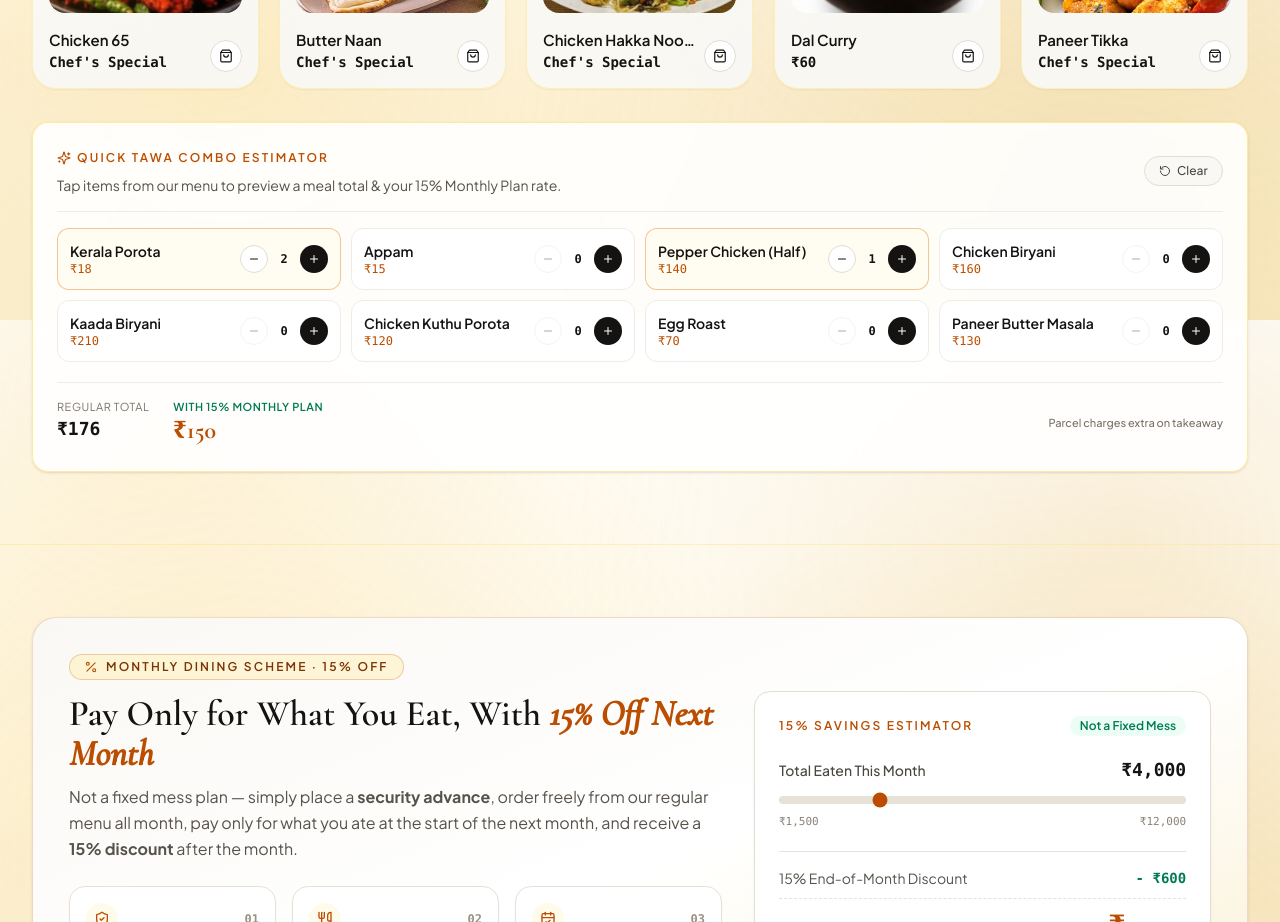
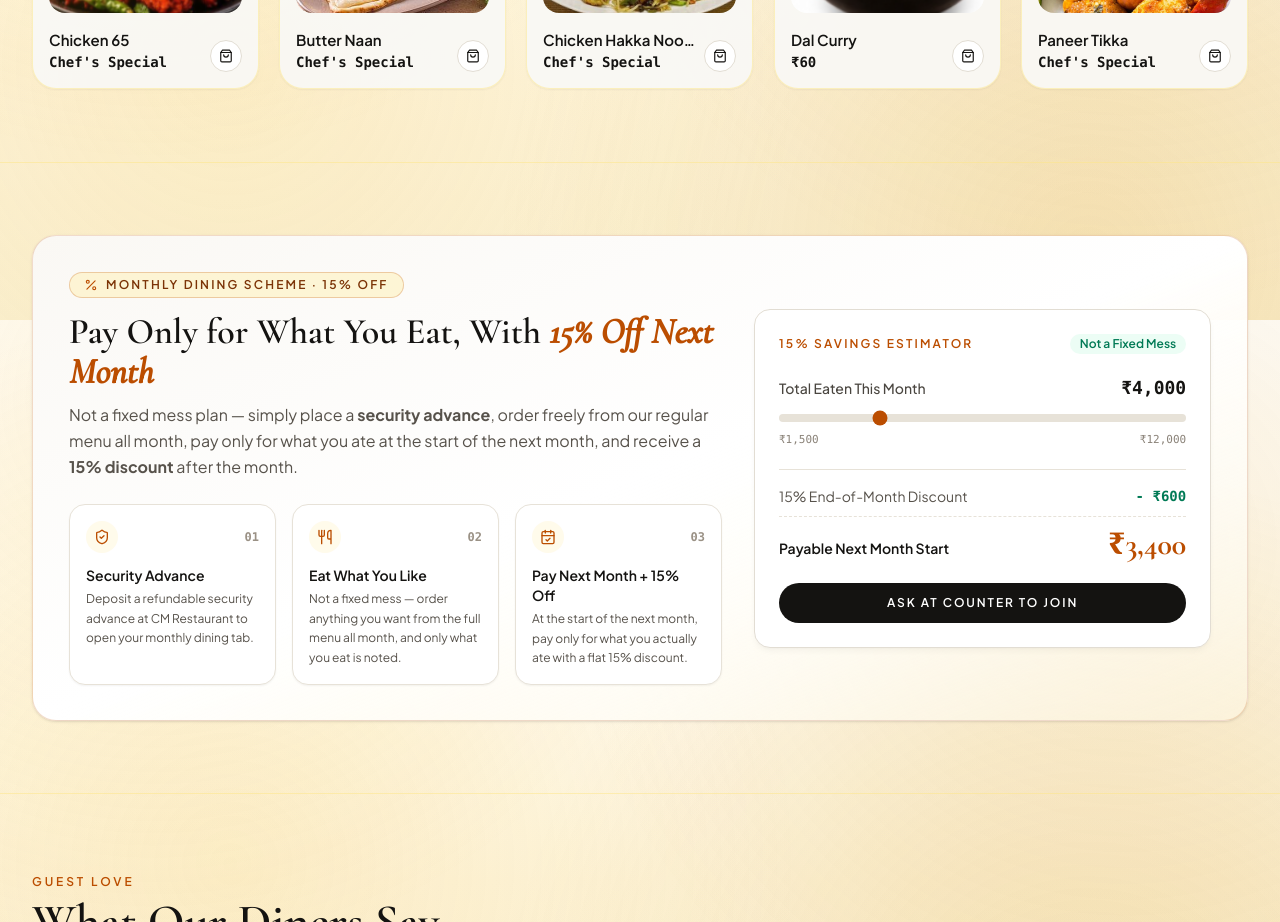
Before and after one commit to Azeez-333/restaurant, a React (Vite) app: page / in a window 1280 px wide. Shown: the part 6080-7002 px from the top of the page. Built offline with nearby package versions, Linux system fonts and the light colour scheme.

Commit message:
Remove Quick Tawa Combo Estimator

```diff
--- a/src/components/ComboBuilder.tsx
+++ /dev/null
@@ -1,137 +0,0 @@
-import { useState } from 'react';
-import { Minus, Plus, RotateCcw, Sparkles } from 'lucide-react';
-import { Magnetic } from './Magnetic';
-
-interface ComboItem {
-  id: string;
-  name: string;
-  price: number;
-}
-
-const COMBO_ITEMS: ComboItem[] = [
-  { id: 'kerala-porota', name: 'Kerala Porota', price: 18 },
-  { id: 'appam', name: 'Appam', price: 15 },
-  { id: 'pepper-chicken', name: 'Pepper Chicken (Half)', price: 140 },
-  { id: 'chicken-biryani', name: 'Chicken Biryani', price: 160 },
-  { id: 'kaada-biryani', name: 'Kaada Biryani', price: 210 },
-  { id: 'kuthu-porota', name: 'Chicken Kuthu Porota', price: 120 },
-  { id: 'egg-roast', name: 'Egg Roast', price: 70 },
-  { id: 'paneer-butter', name: 'Paneer Butter Masala', price: 130 },
-];
-
-export function ComboBuilder() {
-  const [counts, setCounts] = useState<Record<string, number>>({
-    'kerala-porota': 2,
-    'pepper-chicken': 1,
-  });
-
-  const updateCount = (id: string, delta: number) => {
-    setCounts((prev) => {
-      const next = Math.max(0, (prev[id] || 0) + delta);
-      return { ...prev, [id]: next };
-    });
-  };
-
-  const total = COMBO_ITEMS.reduce(
-    (sum, item) => sum + item.price * (counts[item.id] || 0),
-    0
-  );
-  const discounted = Math.round(total * 0.85);
-
-  return (
-    <div className="mt-8 rounded-2xl border border-amber-200/80 bg-white/90 p-5 shadow-sm backdrop-blur-xs sm:p-6">
-      <div className="flex flex-wrap items-center justify-between gap-3 border-b border-[#EFECE6] pb-4">
-        <div>
-          <div className="inline-flex items-center gap-1.5 text-xs font-semibold uppercase tracking-[0.18em] text-amber-700">
-            <Sparkles className="h-3.5 w-3.5" />
-            Quick Tawa Combo Estimator
-          </div>
-          <p className="mt-1 text-xs text-[#57524B] sm:text-sm">
-            Tap items from our menu to preview a meal total &amp; your 15% Monthly Plan rate.
-          </p>
-        </div>
-
-        <Magnetic strength={0.3}>
-          <button
-            type="button"
-            onClick={() => setCounts({})}
-            className="inline-flex items-center gap-1.5 rounded-full border border-[#E2DDD3] bg-[#FAF8F5] px-3.5 py-1.5 text-xs font-medium text-[#4A4640] transition-colors hover:border-amber-700 hover:text-amber-700"
-          >
-            <RotateCcw className="h-3 w-3" />
-            Clear
-          </button>
-        </Magnetic>
-      </div>
-
-      <div className="mt-4 grid gap-2.5 sm:grid-cols-2 lg:grid-cols-4">
-        {COMBO_ITEMS.map((item) => {
-          const qty = counts[item.id] || 0;
-          return (
-            <div
-              key={item.id}
-              className={`flex items-center justify-between rounded-xl border p-3 transition-colors ${
-                qty > 0
-                  ? 'border-amber-600/40 bg-amber-50/50'
-                  : 'border-[#EFECE6] bg-white'
-              }`}
-            >
-              <div className="min-w-0 pr-2">
-                <p className="truncate text-xs font-semibold text-[#141311] sm:text-sm">
-                  {item.name}
-                </p>
-                <p className="font-mono text-xs text-amber-700">₹{item.price}</p>
-              </div>
-
-              <div className="flex shrink-0 items-center gap-1.5">
-                <button
-                  type="button"
-                  onClick={() => updateCount(item.id, -1)}
-                  disabled={qty === 0}
-                  aria-label={`Remove ${item.name}`}
-                  className="flex h-7 w-7 items-center justify-center rounded-full border border-[#E2DDD3] bg-white text-[#141311] transition-colors hover:border-amber-700 disabled:opacity-35"
-                >
-                  <Minus className="h-3 w-3" />
-                </button>
-                <span className="w-5 text-center font-mono text-xs font-semibold text-[#141311]">
-                  {qty}
-                </span>
-                <button
-                  type="button"
-                  onClick={() => updateCount(item.id, 1)}
-                  aria-label={`Add ${item.name}`}
-                  className="flex h-7 w-7 items-center justify-center rounded-full bg-[#141311] text-white transition-colors hover:bg-amber-700"
-                >
-                  <Plus className="h-3 w-3" />
-                </button>
-              </div>
-            </div>
-          );
-        })}
-      </div>
-
-      <div className="mt-5 flex flex-wrap items-center justify-between gap-4 border-t border-[#EFECE6] pt-4">
-        <div className="flex items-baseline gap-6">
-          <div>
-            <span className="block text-[11px] uppercase tracking-wider text-[#7A736A]">
-              Regular Total
-            </span>
-            <span className="font-mono text-lg font-semibold text-[#141311]">
-              ₹{total.toLocaleString('en-IN')}
-            </span>
-          </div>
-          <div>
-            <span className="block text-[11px] font-semibold uppercase tracking-wider text-emerald-700">
-              With 15% Monthly Plan
-            </span>
-            <span className="font-display text-2xl font-bold text-amber-700">
-              ₹{discounted.toLocaleString('en-IN')}
-            </span>
-          </div>
-        </div>
-        <span className="text-[11px] font-medium text-[#7A736A]">
-          Parcel charges extra on takeaway
-        </span>
-      </div>
-    </div>
-  );
-}
--- a/src/components/MenuSection.tsx
+++ b/src/components/MenuSection.tsx
@@ -3,7 +3,6 @@ import { motion, AnimatePresence } from 'framer-motion';
 import { Heart, BookOpen, ShoppingBag, X } from 'lucide-react';
 import { Magnetic } from './Magnetic';
 import { TiltCard } from './TiltCard';
-import { ComboBuilder } from './ComboBuilder';
 
 interface TopPickDish {
   name: string;
@@ -196,8 +195,6 @@ export function MenuSection() {
             );
           })}
         </div>
-
-        <ComboBuilder />
       </div>
 
       <AnimatePresence>
```
Also changed, not shown: 1 other file (tests, documents, lock files or other folders).
